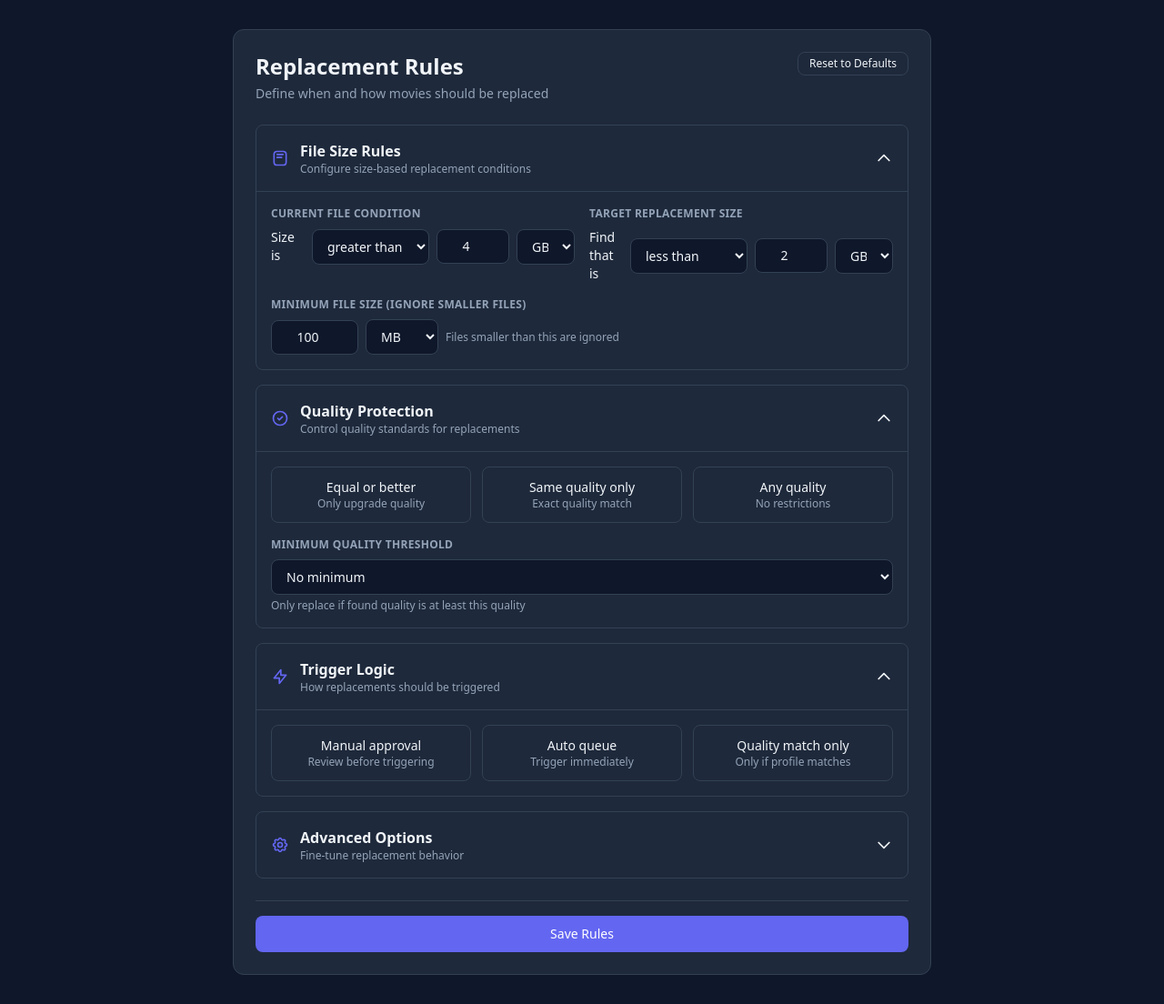
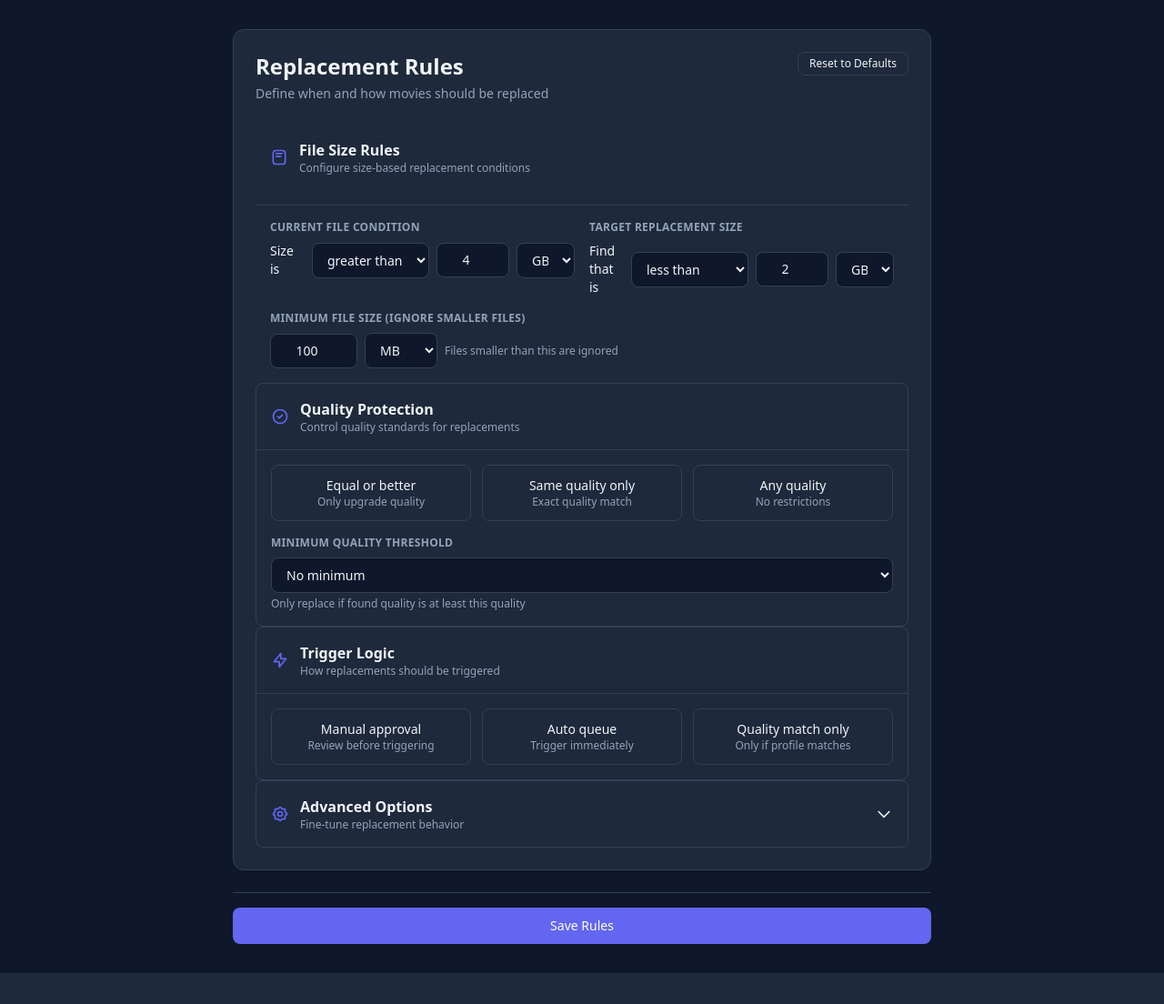
Before and after one commit to PLEXEUM/resizarr, a FastAPI app: page /rules in a window 1280 px wide. Shown: the part 63-1167 px from the top of the page at 91% size. After the commit the page ends 1133 px from the top, so only its background shows below. Run offline with FastAPI, Linux system fonts and the light colour scheme; data that the repository does not hold is empty; parts of the project's set-up code (start-up, migrations or seed data) failed here and were passed over; some libraries are stand-ins or nearby versions.

Commit message:
style(rules): remove collapsible functionality and hover effects from main sections, keep only Advanced Options expandable

```diff
--- a/app/web/templates/rules.html
+++ b/app/web/templates/rules.html
@@ -83,8 +83,7 @@ input[type="range"]::-webkit-slider-thumb {
         <div class="space-y-4">
 
             <!-- FILE SIZE RULES (Collapsible) -->
-            <div class="border rounded-lg overflow-hidden" style="border-color: var(--border-color);">
-                <button onclick="toggleSection('size-section')" class="w-full flex items-center justify-between p-4 hover:bg-gray-50 transition text-left">
+            <div class="w-full flex items-center justify-between p-4 text-left">
                 <div class="flex items-center gap-3">
                     <svg class="w-5 h-5" style="color: var(--accent);" fill="none" stroke="currentColor" viewBox="0 0 24 24">
                         <path stroke-linecap="round" stroke-linejoin="round" stroke-width="2" d="M4 7v10c0 2 1.5 4 4 4h8c2.5 0 4-2 4-4V7c0-2-1.5-4-4-4H8C5.5 3 4 5 4 7z"></path>
@@ -95,11 +94,8 @@ input[type="range"]::-webkit-slider-thumb {
                         <p class="text-xs" style="color: var(--text-secondary);">Configure size-based replacement conditions</p>
                     </div>
                 </div>
-                    <svg id="size-section-icon" class="w-5 h-5 transition-transform transform rotate-0" fill="none" stroke="currentColor" viewBox="0 0 24 24">
-                        <path stroke-linecap="round" stroke-linejoin="round" stroke-width="2" d="M19 9l-7 7-7-7"></path>
-                    </svg>
-                </button>
-                <div id="size-section" class="border-t p-4 space-y-4" style="border-color: var(--border-color); display: none;">
+            </div>
+            <div id="size-section" class="border-t p-4 space-y-4" style="border-color: var(--border-color); display: block;">
                     <!-- Current File Condition -->
                     <div class="grid grid-cols-1 md:grid-cols-2 gap-4">
                         <div>
@@ -159,7 +155,7 @@ input[type="range"]::-webkit-slider-thumb {
 
             <!-- QUALITY PROTECTION (Collapsible) -->
             <div class="border rounded-lg overflow-hidden" style="border-color: var(--border-color);">
-                <button onclick="toggleSection('quality-section')" class="w-full flex items-center justify-between p-4 hover:bg-gray-50 transition text-left">
+                <div class="w-full flex items-center justify-between p-4 text-left">
                     <div class="flex items-center gap-3">
                         <svg class="w-5 h-5" style="color: var(--accent);" fill="none" stroke="currentColor" viewBox="0 0 24 24">
                             <path stroke-linecap="round" stroke-linejoin="round" stroke-width="2" d="M9 12l2 2 4-4m6 2a9 9 0 11-18 0 9 9 0 0118 0z"></path>
@@ -169,11 +165,8 @@ input[type="range"]::-webkit-slider-thumb {
                         <p class="text-xs" style="color: var(--text-secondary);">Control quality standards for replacements</p>
                     </div>
                 </div>
-                    <svg id="quality-section-icon" class="w-5 h-5 transition-transform transform rotate-0" fill="none" stroke="currentColor" viewBox="0 0 24 24">
-                        <path stroke-linecap="round" stroke-linejoin="round" stroke-width="2" d="M19 9l-7 7-7-7"></path>
-                    </svg>
-                </button>
-                <div id="quality-section" class="border-t p-4 space-y-4" style="border-color: var(--border-color); display: none;">
+            </div>
+            <div id="quality-section" class="border-t p-4 space-y-4" style="border-color: var(--border-color); display: block;">
                     <!-- Quality Rule Cards -->
                     <div class="grid grid-cols-1 md:grid-cols-3 gap-3">
                         <label class="border rounded-lg p-3 cursor-pointer transition text-center" style="border-color: var(--border-color);">
@@ -216,7 +209,7 @@ input[type="range"]::-webkit-slider-thumb {
 
             <!-- TRIGGER LOGIC (Collapsible) -->
             <div class="border rounded-lg overflow-hidden" style="border-color: var(--border-color);">
-                <button onclick="toggleSection('trigger-section')" class="w-full flex items-center justify-between p-4 hover:bg-gray-50 transition text-left">
+                <div class="w-full flex items-center justify-between p-4 text-left">
                     <div class="flex items-center gap-3">
                         <svg class="w-5 h-5" style="color: var(--accent);" fill="none" stroke="currentColor" viewBox="0 0 24 24">
                             <path stroke-linecap="round" stroke-linejoin="round" stroke-width="2" d="M13 10V3L4 14h7v7l9-11h-7z"></path>
@@ -226,11 +219,8 @@ input[type="range"]::-webkit-slider-thumb {
                             <p class="text-xs" style="color: var(--text-secondary);">How replacements should be triggered</p>
                         </div>
                     </div>
-                <svg id="trigger-section-icon" class="w-5 h-5 transition-transform transform rotate-0" fill="none" stroke="currentColor" viewBox="0 0 24 24">
-                    <path stroke-linecap="round" stroke-linejoin="round" stroke-width="2" d="M19 9l-7 7-7-7"></path>
-                </svg>
-            </button>
-            <div id="trigger-section" class="border-t p-4" style="border-color: var(--border-color); display: none;">
+                </div>
+                <div id="trigger-section" class="border-t p-4" style="border-color: var(--border-color); display: block;">
                 <div class="grid grid-cols-1 md:grid-cols-3 gap-3">
                     <label class="border rounded-lg p-3 cursor-pointer transition text-center" style="border-color: var(--border-color);">
                         <input type="radio" name="trigger-logic" value="manual" class="hidden">
@@ -649,13 +639,6 @@ document.addEventListener('DOMContentLoaded', () => {
         }
     });
 
-    // Rotate icons for open sections
-    const openIcons = ['size-section-icon', 'quality-section-icon', 'trigger-section-icon'];
-    openIcons.forEach(iconId => {
-        const icon = document.getElementById(iconId);
-        if (icon) icon.style.transform = 'rotate(180deg)';
-    });
-
     // Setup range sliders
     setupRangeSliders();
 
```
Lines whose indentation alone changed are shown as unchanged.
